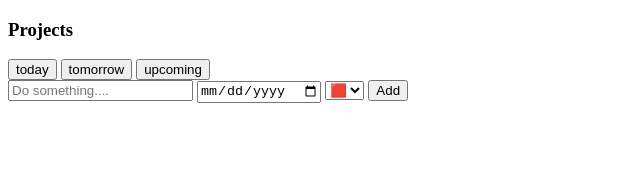
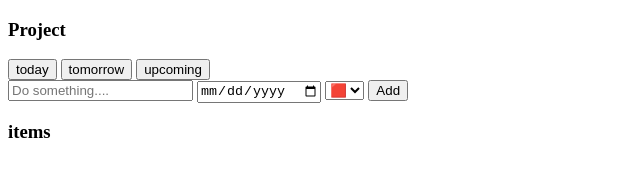
Before and after one commit to Thepralad/todoList-JS, a website built with webpack: page src/index.html in a window 1280 px wide. Shown: the full height of the page, 0-640 px from the left. Built offline with nearby package versions, Linux system fonts and the light colour scheme.

Commit message:
Update project heading to singular form

```diff
--- a/src/index.html
+++ b/src/index.html
@@ -7,7 +7,7 @@
 </head>
 <body>
     <div>
-        <h3>Projects</h3>
+        <h3>Project</h3>
         <button class="project">today</button>
         <button class="project">tomorrow</button>
         <button class="project">upcoming</button>
@@ -22,5 +22,8 @@
         </select>
         <button type="submit" id="submit">Add</button>
     </form>
+    <h3>items</h3>
+    <div id="items">
+    </div>
 </body>
 </html>
```
